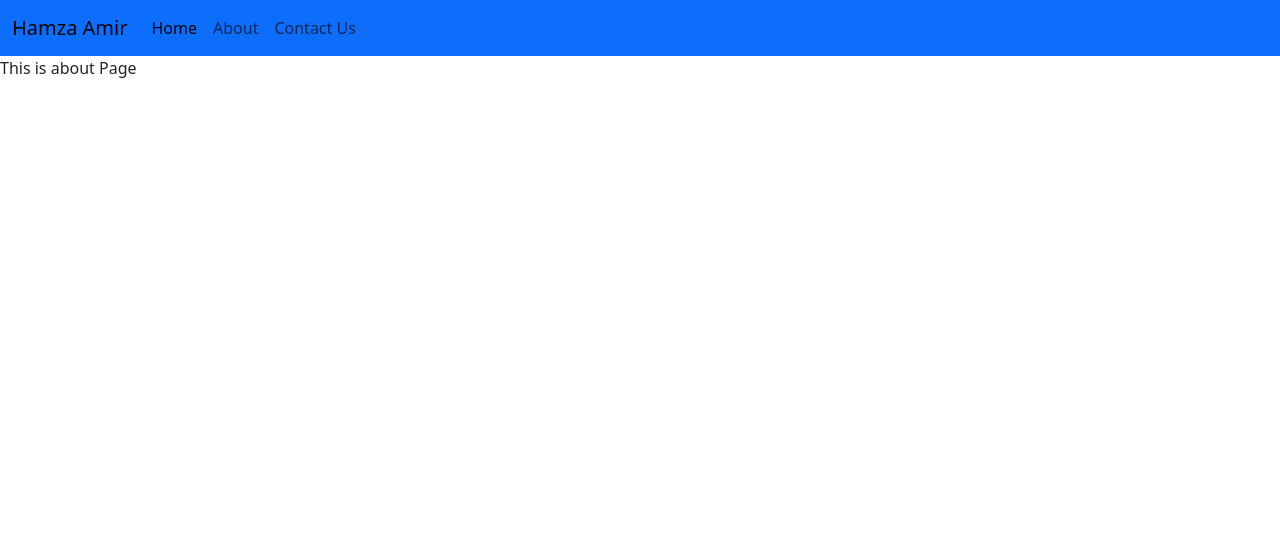
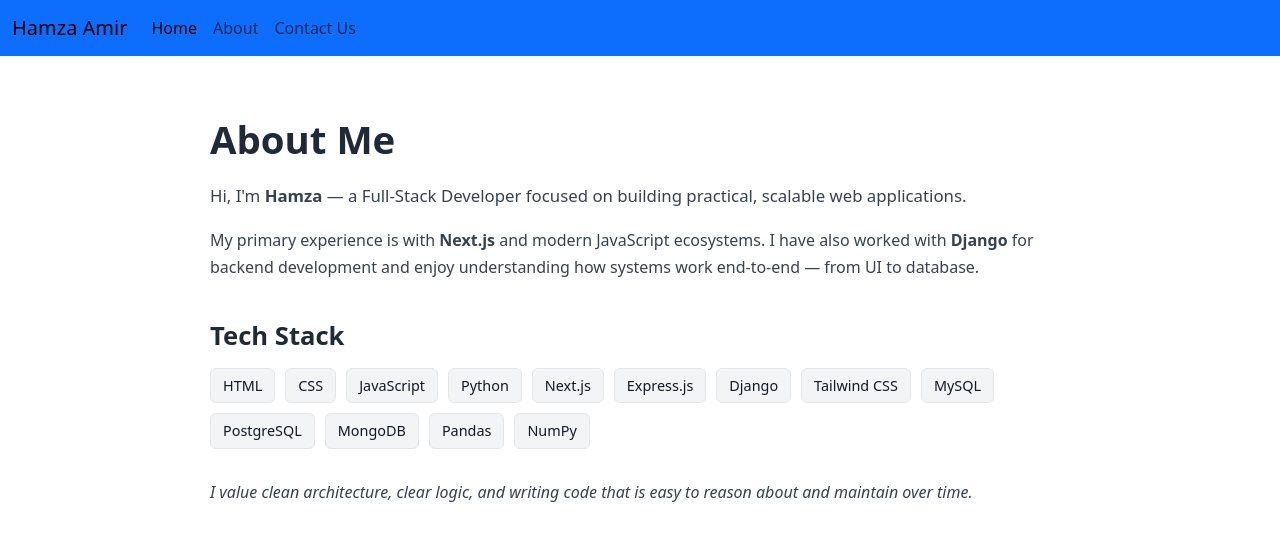
Before and after one commit to Hamzah-Amir/Django-course, a Django app: page /about/ in a window 1280 px wide. Shown: the top 541 px of the page. Run offline with Django 5.2, Linux system fonts and the light colour scheme.

Commit message:
created aboutme

```diff
--- /dev/null
+++ b/myfirstsite/static/home/about.css
@@ -0,0 +1,54 @@
+.about-container {
+    max-width: 900px;
+    margin: 60px auto;
+    padding: 0 20px;
+    font-family: system-ui, -apple-system, BlinkMacSystemFont, sans-serif;
+    color: #1f2937;
+}
+
+.about-container h1 {
+    font-size: 2.4rem;
+    margin-bottom: 20px;
+    font-weight: 700;
+}
+
+.about-container h2 {
+    margin-top: 40px;
+    margin-bottom: 16px;
+    font-size: 1.6rem;
+    font-weight: 600;
+}
+
+.about-container p {
+    font-size: 1rem;
+    line-height: 1.7;
+    margin-bottom: 16px;
+    color: #374151;
+}
+
+.about-container .intro {
+    font-size: 1.05rem;
+}
+
+.skills {
+    display: flex;
+    flex-wrap: wrap;
+    gap: 10px;
+    margin-top: 10px;
+}
+
+.skills span {
+    background: #f3f4f6;
+    border: 1px solid #e5e7eb;
+    padding: 6px 12px;
+    border-radius: 6px;
+    font-size: 0.9rem;
+    font-weight: 500;
+    color: #111827;
+}
+
+.closing {
+    margin-top: 30px;
+    font-style: italic;
+    color: #4b5563;
+}
--- a/myfirstsite/templates/about.html
+++ b/myfirstsite/templates/about.html
@@ -1,3 +1,49 @@
 {% extends "base.html" %}
-{% block title %}About{% endblock title %}
-{% block body %}This is about Page{% endblock body %}
+
+{% block title %}About Me{% endblock title %}
+
+{% load static %}
+
+{% block cssFiles %}
+<link rel="stylesheet" href="{% static 'home/about.css' %}">
+{% endblock cssFiles %}
+
+{% block body %}
+<section class="about-container">
+    <h1>About Me</h1>
+
+    <p class="intro">
+        Hi, I&apos;m <strong>Hamza</strong> — a Full-Stack Developer focused on building
+        practical, scalable web applications.
+    </p>
+
+    <p>
+        My primary experience is with <strong>Next.js</strong> and modern JavaScript ecosystems.
+        I have also worked with <strong>Django</strong> for backend development and enjoy
+        understanding how systems work end-to-end — from UI to database.
+    </p>
+
+    <h2>Tech Stack</h2>
+
+    <div class="skills">
+        <span>HTML</span>
+        <span>CSS</span>
+        <span>JavaScript</span>
+        <span>Python</span>
+        <span>Next.js</span>
+        <span>Express.js</span>
+        <span>Django</span>
+        <span>Tailwind CSS</span>
+        <span>MySQL</span>
+        <span>PostgreSQL</span>
+        <span>MongoDB</span>
+        <span>Pandas</span>
+        <span>NumPy</span>
+    </div>
+
+    <p class="closing">
+        I value clean architecture, clear logic, and writing code that is easy to reason about
+        and maintain over time.
+    </p>
+</section>
+{% endblock body %}
```
